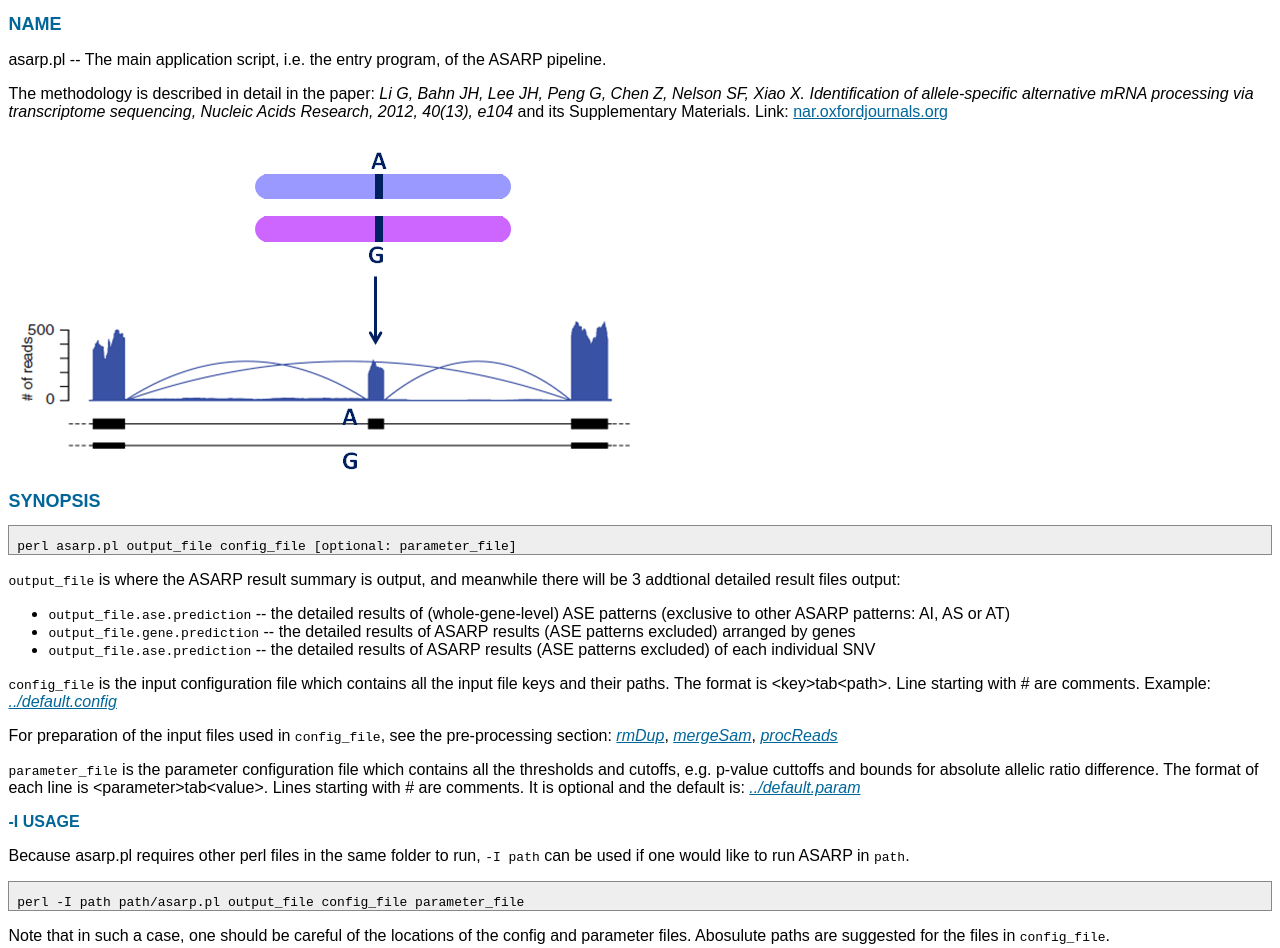
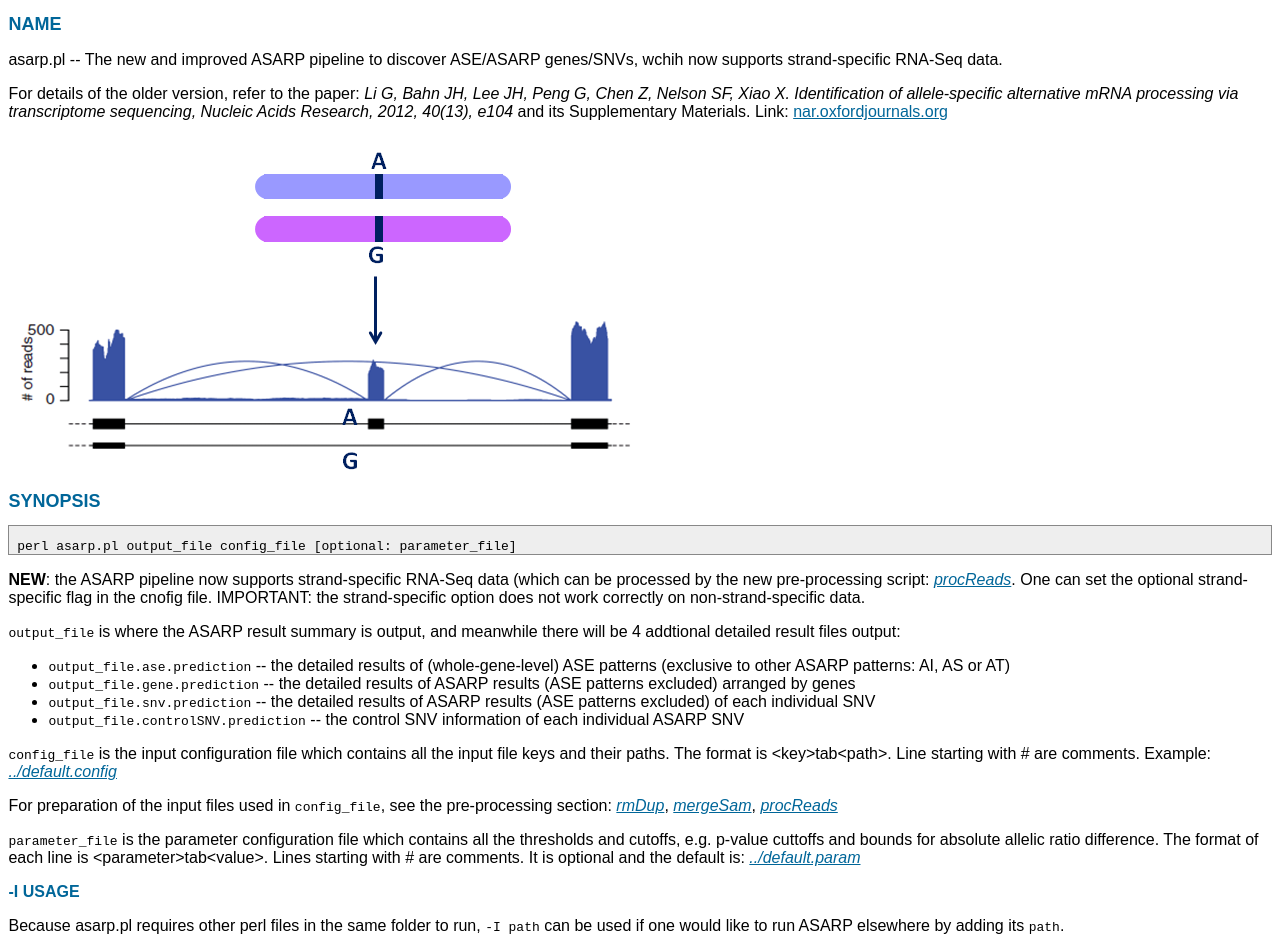
Before and after one commit to cyruschan/ASARP, a plain HTML site: page doc/asarp.html in a window 1280 px wide. Shown: the part 208-1156 px from the top of the page. Drawn offline with Linux system fonts and the light colour scheme.

```diff
--- a/doc/asarp.html
+++ b/doc/asarp.html
@@ -29,26 +29,29 @@ asarp
 </div>
 <div class='pod'>
 <a name='NAME'></a><h1>NAME</h1>
-<p>asarp.pl -- The main application script, i.e. the entry program, of the ASARP pipeline.</p>
-<p>The methodology is described in detail in the paper:
+<p>asarp.pl -- The new and improved ASARP pipeline to discover ASE/ASARP genes/SNVs, wchih now supports strand-specific RNA-Seq data.</p>
+<p>For details of the older version, refer to the paper:
 <i>Li G, Bahn JH, Lee JH, Peng G, Chen Z, Nelson SF, Xiao X. Identification of allele-specific alternative mRNA processing via transcriptome sequencing, Nucleic Acids Research, 2012, 40(13), e104</i> and its Supplementary Materials. Link: <a href='http://nar.oxfordjournals.org/content/40/13/e104' target='_blank'>nar.oxfordjournals.org</a></p>
 <p><img src='img/Intro.png' border=0></p>
 <a name='SYNOPSIS'></a><h1>SYNOPSIS</h1>
 <pre> perl asarp.pl output_file config_file [optional: parameter_file] </pre>
-<p><code>output_file</code> is where the ASARP result summary is output, and meanwhile there will be 3 addtional detailed result files output:</p>
+<p><b>NEW</b>: the ASARP pipeline now supports strand-specific RNA-Seq data (which can be processed by the new pre-processing script: <i><a href='procReads.html'>procReads</a></i>. One can set the optional strand-specific flag in the cnofig file. IMPORTANT: the strand-specific option does not work correctly on non-strand-specific data.</p>
+<p><code>output_file</code> is where the ASARP result summary is output, and meanwhile there will be 4 addtional detailed result files output:</p>
 <ul>
 <li><a name='output_file.ase.prediction -- the detailed results of (whole-gene-level) ASE patterns (exclusive to other ASARP patterns: AI, AS or AT)'></a><code>output_file.ase.prediction</code>
 -- the detailed results of (whole-gene-level) ASE patterns (exclusive to other ASARP patterns: AI, AS or AT)</li>
 <li><a name='output_file.gene.prediction -- the detailed results of ASARP results (ASE patterns excluded) arranged by genes'></a><code>output_file.gene.prediction</code>
 -- the detailed results of ASARP results (ASE patterns excluded) arranged by genes</li>
-<li><a name='output_file.ase.prediction -- the detailed results of ASARP results (ASE patterns excluded) of each individual SNV'></a><code>output_file.ase.prediction</code>
+<li><a name='output_file.snv.prediction -- the detailed results of ASARP results (ASE patterns excluded) of each individual SNV'></a><code>output_file.snv.prediction</code>
 -- the detailed results of ASARP results (ASE patterns excluded) of each individual SNV</li>
+<li><a name='output_file.controlSNV.prediction -- the control SNV information of each individual ASARP SNV'></a><code>output_file.controlSNV.prediction</code>
+-- the control SNV information of each individual ASARP SNV</li>
 </ul>
 <p><code>config_file</code> is the input configuration file which contains all the input file keys and their paths. The format is &lt;key&gt;tab&lt;path&gt;. Line starting with # are comments. Example: <i><a href='../default.config' target='_blank'>../default.config</a></i></p>
 <p>For preparation of the input files used in <code>config_file</code>, see the pre-processing section: <i><a href='rmDup.html'>rmDup</a></i>, <i><a href='mergeSam.html'>mergeSam</a></i>, <i><a href='procReads.html'>procReads</a></i></p>
 <p><code>parameter_file</code> is the parameter configuration file which contains all the thresholds and cutoffs, e.g. p-value cuttoffs and bounds for absolute allelic ratio difference. The format of each line is &lt;parameter&gt;tab&lt;value&gt;. Lines starting with # are comments. It is optional and the default is: <i><a href='../default.param' target='_blank'>../default.param</a></i></p>
 <a name='-I USAGE'></a><h2>-I USAGE</h2>
-<p>Because asarp.pl requires other perl files in the same folder to run, <code>-I path</code> can be used if one would like to run ASARP in <code>path</code>.</p>
+<p>Because asarp.pl requires other perl files in the same folder to run, <code>-I path</code> can be used if one would like to run ASARP elsewhere by adding its <code>path</code>.</p>
 <pre> perl -I path path/asarp.pl output_file config_file parameter_file</pre>
 <p>Note that in such a case, one should be careful of the locations of the config and parameter files. Abosulute paths are suggested for the files in <code>config_file</code>.</p>
 <p>See below for the terminology and the overview.</p>
```
Also changed, not shown: 2 other files.
